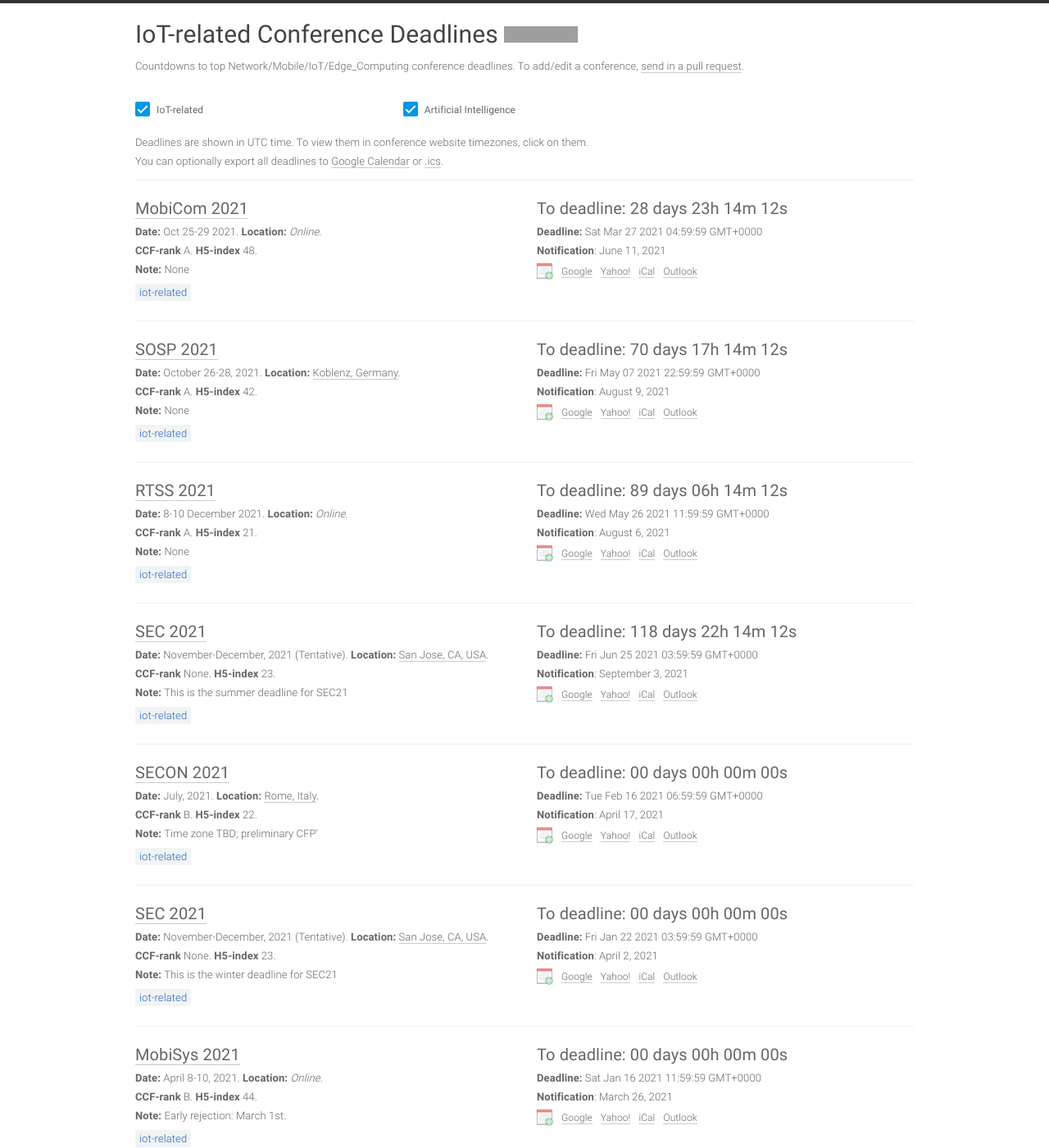
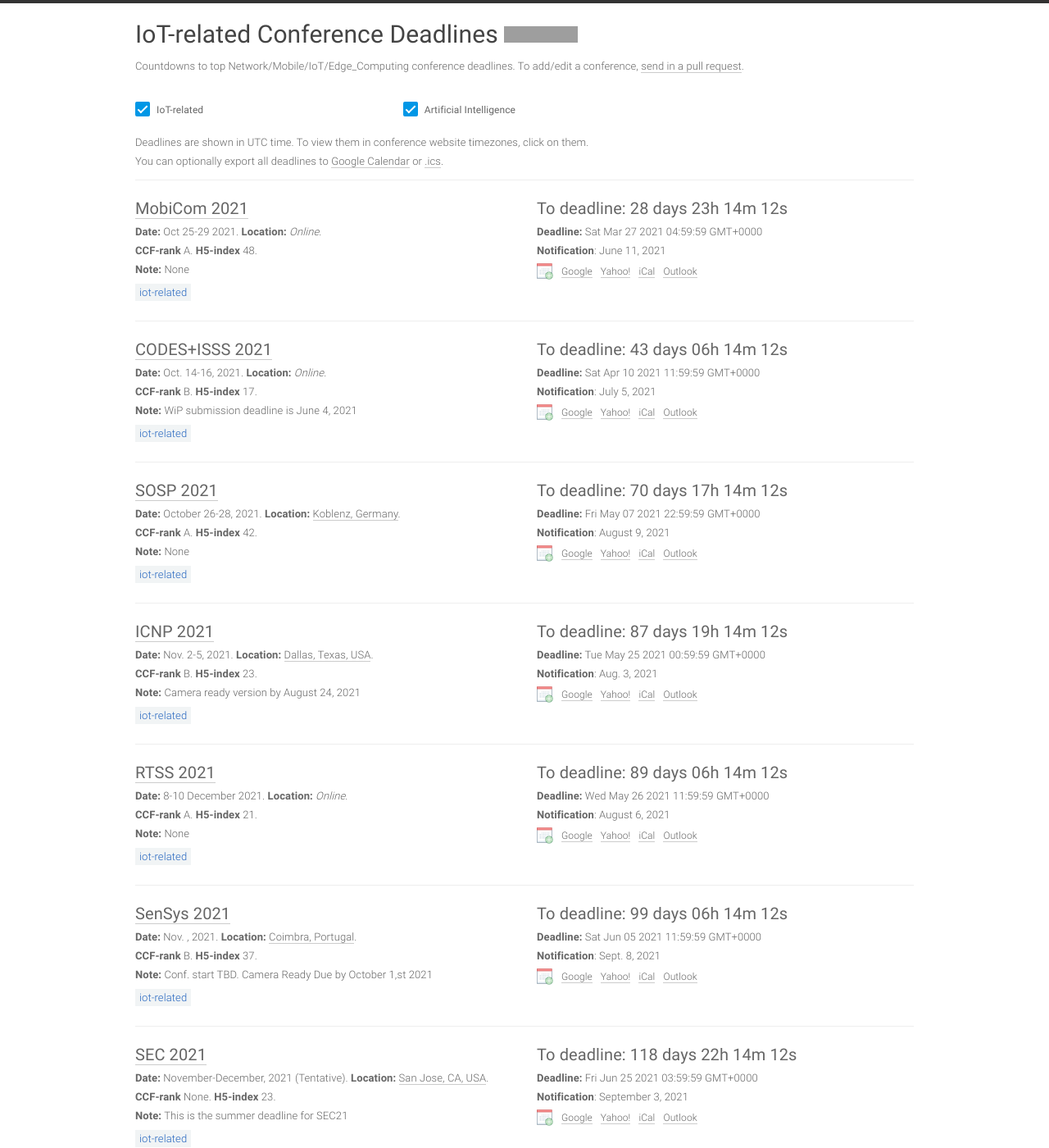
Before and after one commit to liborui/iot-conf-deadlines, a Jekyll site: the page built from index.html, in a window 1280 px wide and 1400 px high. Shown: the whole window at 82% size. Built offline with Jekyll 4.4.1, drawn with Linux system fonts in a browser that asks for light colours; a script that is not in the unit is left out; some of the changed text lies outside the part shown; grey boxes are pictures that could not be loaded.

Commit message:
2021-02-26 13:45:42

```diff
--- a/_data/conferences.yml
+++ b/_data/conferences.yml
@@ -1,4 +1,7 @@
 ---
+# Sort by deadline
+
+### deadline in January
 - title: SECON
   hindex: 22
   ccf: B
@@ -6,13 +9,14 @@
   id: secon21
   link: https://secon2021.ieee-secon.org/
   abstract_deadline: '2021-02-08 23:59:59'
-  deadline: '2021-02-15 23:59:59'
-  timezone: UTC-7
+  deadline: '2021-02-22 23:59:59'
+  timezone: UTC-12
   notification: April 17, 2021
-  conf_date: July, 2021
-  place: Rome, Italy
+  conf_date: July 6-9, 2021
+  conf_start: '2021-07-06'
+  conf_end: '2021-07-09'
+  place: Online
   sub: IOT
-  note: Time zone TBD; preliminary CFP'
 
 - title: ICDCS
   hindex: 39
@@ -30,6 +34,21 @@
   place: Online
   sub: IOT
 
+- title: ICDCS
+  hindex: 39
+  ccf: B
+  year: 2021
+  id: icdcs21
+  link: https://icdcs2021.us/
+  abstract_deadline: '2021-01-06 23:59:59'
+  deadline: '2021-01-13 23:59:59'
+  timezone: UTC-5
+  notification: March 17, 2021
+  conf_date: July 7 - July 10, 2021 (Tentative)
+  conf_start: '2021-07-07'
+  conf_end: '2021-07-10'
+  place: Washington DC, USA
+  sub: IOT
 
 - title: AAAI
   hindex: 126
@@ -47,7 +66,6 @@
   place: Online
   sub: AI
 
-
 - title: IJCAI
   hindex: 95
   ccf: A
@@ -63,7 +81,6 @@
   conf_end: '2021-08-26'
   place: Montreal, Canada
   sub: AI
-
 
 - title: ATC
   hindex: 45
@@ -81,23 +98,6 @@
   place: Santa Clara, CA, USA
   sub: IOT
   note: 'Beginning of author response period: Tuesday, April 6, 2021'
-
-- title: ICDCS
-  hindex: 39
-  ccf: B
-  year: 2021
-  id: icdcs21
-  link: https://icdcs2021.us/
-  abstract_deadline: '2021-01-06 23:59:59'
-  deadline: '2021-01-13 23:59:59'
-  timezone: UTC-5
-  notification: March 17, 2021
-  conf_date: July 7 - July 10, 2021 (Tentative)
-  conf_start: '2021-07-07'
-  conf_end: '2021-07-10'
-  place: Washington DC, USA
-  sub: IOT
-
 
 - title: SEC
   hindex: 23
@@ -146,7 +146,6 @@
   conf_end: '2021-08-27'
   place: Online
   sub: IOT
-
 
 - title: IWQoS
   hindex: 17
@@ -198,7 +197,6 @@
   place: Koblenz, Germany
   sub: IOT
 
-
 - title: MobiCom
   hindex: 48
   ccf: A
@@ -214,7 +212,6 @@
   conf_end: '2021-10-29'
   place: Online
   sub: IOT
-
 
 - title: SEC
   hindex: 23
@@ -246,7 +243,6 @@
   place: Online
   sub: IOT
 
-
 - title: RTSS
   hindex: 21
   ccf: A
@@ -261,7 +257,6 @@
   conf_end: '2021-12-10'
   place: Online
   sub: IOT
-
 
 - title: SIGMETRICS
   hindex: 21
@@ -310,7 +305,6 @@
   place: Online
   sub: IOT
 
-
 - title: NSDI
   hindex: 65
   ccf: A
@@ -326,3 +320,71 @@
   conf_end: '2021-04-14'
   place: Online
   sub: IOT
+
+- title: OSDI
+  hindex: 35
+  ccf: A
+  year: 2021
+  id: osdi21
+  link: https://www.usenix.org/conference/osdi21
+  abstract_deadline: '2020-12-03 14:59:59'
+  deadline: '2020-12-10 14:59:59'
+  notification: March 16, 2021
+  timezone: UTC-8
+  conf_date: July 14-16, 2021
+  conf_start: '2021-07-14'
+  conf_end: '2021-07-16'
+  place: SANTA CLARA, CA, USA
+  sub: IOT
+  note: Reviews available by Wednesday, March 3, 2021
+
+- title: CODES+ISSS
+  hindex: 17
+  ccf: B
+  year: 2021
+  id: codesisss21
+  link: https://esweek.org/codes-isss/
+  abstract_deadline: '2021-04-02 23:59:59'
+  deadline: '2021-04-09 23:59:59'
+  timezone: UTC-12
+  notification: July 5, 2021
+  conf_date: Oct. 14-16, 2021
+  conf_start: '2021-10-10'
+  conf_end: '2021-10-15'
+  place: Online
+  sub: IOT
+  note: WiP submission deadline is June 4, 2021
+
+- title: SenSys
+  hindex: 37
+  ccf: B
+  year: 2021
+  id: sensys21
+  link: https://sensys2021.dei.uc.pt/
+  abstract_deadline: '2021-05-28 23:59:59'
+  deadline: '2021-06-04 23:59:59'
+  timezone: UTC-12
+  notification: Sept. 8, 2021
+  conf_date: Nov. , 2021
+  conf_start: '2021-11-10'
+  conf_end: '2021-11-15'
+  place: Coimbra, Portugal
+  sub: IOT
+  note: Conf. start TBD. Camera Ready Due by October 1,st 2021
+
+- title: ICNP
+  hindex: 23
+  ccf: B
+  year: 2021
+  id: icnp21
+  link: https://icnp21.cs.ucr.edu/
+  abstract_deadline: '2021-05-17 19:59:59'
+  deadline: '2021-05-24 19:59:59'
+  timezone: UTC-5
+  notification: Aug. 3, 2021
+  conf_date: Nov. 2-5, 2021
+  conf_start: '2021-11-02'
+  conf_end: '2021-11-05'
+  place: Dallas, Texas, USA
+  sub: IOT
+  note: Camera ready version by	August 24, 2021
```
Also changed, not shown: README.md, 2 other files.
